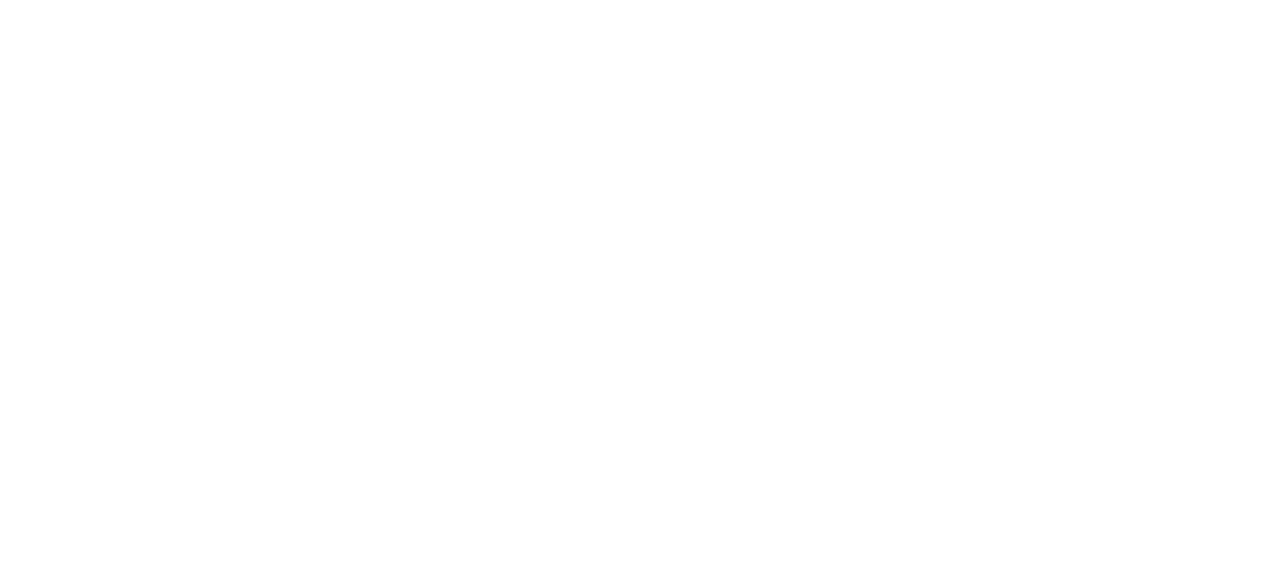
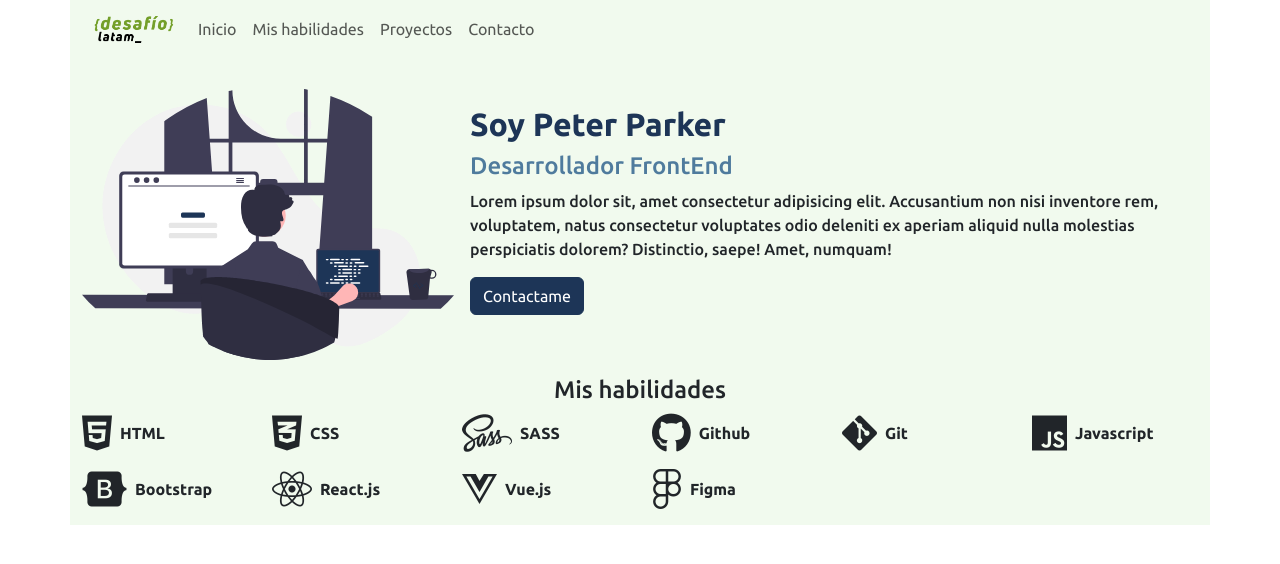
Before and after one commit to egarciav-dev-fe/primer-portafolio, a website: page index.html in a window 1280 px wide. Drawn offline with Linux system fonts and the light colour scheme.

Commit message:
Se realiza creacion de Secciones Hero Section y Habilidades, con respectiva configuracion Sass y patron 7-1 BEM

```diff
--- /dev/null
+++ b/assets/sass/abstracts/_variables.scss
@@ -0,0 +1,7 @@
+$blue: #1d3557;
+
+$bg-primary: #f1faee;
+
+$title-button: #1d3557;
+
+$subtitle: #4f7b9d;
--- /dev/null
+++ b/assets/sass/base/_reset.scss
@@ -0,0 +1,5 @@
+*{
+  margin: 0;
+  padding: 0;
+  border: 0;
+}
--- /dev/null
+++ b/assets/sass/base/_typograpphy.scss
@@ -0,0 +1,17 @@
+.ubuntu-regular {
+  font-family: "Ubuntu", sans-serif;
+  font-weight: 400;
+  font-style: normal;
+}
+
+.ubuntu-medium {
+  font-family: "Ubuntu", sans-serif;
+  font-weight: 500;
+  font-style: normal;
+}
+
+.ubuntu-bold {
+  font-family: "Ubuntu", sans-serif;
+  font-weight: 700;
+  font-style: normal;
+}
--- /dev/null
+++ b/assets/sass/components/_introduce.scss
@@ -0,0 +1,9 @@
+.introduce{
+  &__card-title{
+    color: $title-button;
+
+  }
+  &__card-subtitle{
+    color: $subtitle;
+  }
+}
--- /dev/null
+++ b/assets/sass/layouts/_container.scss
@@ -0,0 +1,3 @@
+.container {
+  background-color: $bg-primary;
+}
--- /dev/null
+++ b/assets/sass/layouts/_introduce.scss
@@ -0,0 +1,8 @@
+.introduce{
+  margin-top: 2rem;
+
+  &__card {
+    background-color: transparent;
+    border: none;
+  }
+}
--- /dev/null
+++ b/assets/sass/layouts/_navbar.scss
@@ -0,0 +1,7 @@
+.navbar-brand{
+  background-color: $bg-primary;
+}
+
+.navbar-brand img {
+  width: 5rem;
+}
--- a/assets/sass/main.scss
+++ b/assets/sass/main.scss
@@ -1,14 +1,21 @@
 // Abstracts
-
+@import
+  'abstracts/variables';
 // Vendors
 @import
   'vendors/bootstrap';
 // Base
-
+@import
+  'base/reset',
+  'base/typograpphy';
 // Layouts
-
+@import
+  'layouts/navbar',
+  'layouts/container',
+  'layouts/introduce';
 // Components
-
+@import
+  'components/introduce';
 // Pages
 
 // Themes
--- a/index.html
+++ b/index.html
@@ -1,11 +1,121 @@
 <!DOCTYPE html>
 <html lang="en">
+
 <head>
   <meta charset="UTF-8">
   <meta name="viewport" content="width=device-width, initial-scale=1.0">
   <title>Mi Primer Portafolio</title>
+  <!-- google fonts -->
+  <link rel="preconnect" href="https://fonts.googleapis.com">
+  <link rel="preconnect" href="https://fonts.gstatic.com" crossorigin>
+  <link
+    href="https://fonts.googleapis.com/css2?family=Ubuntu:ital,wght@0,300;0,400;0,500;0,700;1,300;1,400;1,500;1,700&display=swap"
+    rel="stylesheet">
+  <!-- Font awesome -->
+  <script src="https://kit.fontawesome.com/e4b010c5bc.js" crossorigin="anonymous"></script>
+  <!-- Css propio -->
+  <link rel="stylesheet" href="assets/css/main.css">
 </head>
+
 <body>
+  <div class="container ubuntu-regular">
+    <!-- Header -->
+    <header>
+      <!-- NavBar -->
+      <nav class="navbar navbar-expand-lg">
+        <div class="container-fluid">
+          <a class="navbar-brand" href="#"><img src="assets/img/logo.png" alt="logo"></a>
+          <button class="navbar-toggler" type="button" data-bs-toggle="collapse" data-bs-target="#navbarNav"
+            aria-controls="navbarNav" aria-expanded="false" aria-label="Toggle navigation">
+            <span class="navbar-toggler-icon"></span>
+          </button>
+          <div class="collapse navbar-collapse" id="navbarNav">
+            <ul class="navbar-nav me-auto">
+              <li class="nav-item">
+                <a class="nav-link" href="#">Inicio</a>
+              </li>
+              <li class="nav-item">
+                <a class="nav-link" href="#">Mis habilidades</a>
+              </li>
+              <li class="nav-item">
+                <a class="nav-link" href="#">Proyectos</a>
+              </li>
+              <li class="nav-item">
+                <a class="nav-link" href="#">Contacto</a>
+              </li>
+            </ul>
+          </div>
+        </div>
+      </nav>
+      <!-- Hero Section -->
+      <div class="introduce">
+        <div class="card introduce__card mb-3">
+          <div class="row g-0">
+            <div class="col-md-4">
+              <img src="assets/img/developer.svg" class="img-fluid rounded-start" alt="...">
+            </div>
+            <div class="col-md-8">
+              <div class="card-body">
+                <h4 class="introduce__card-title fs-2 ubuntu-bold">Soy Peter Parker</h4>
+                <h5 class="introduce__card-subtitle ubuntu-medium fs-4">Desarrollador FrontEnd</h5>
+                <p class="card-text ubuntu-medium">Lorem ipsum dolor sit, amet consectetur adipisicing elit. Accusantium
+                  non nisi inventore rem, voluptatem, natus consectetur voluptates odio deleniti ex aperiam aliquid
+                  nulla molestias perspiciatis dolorem? Distinctio, saepe! Amet, numquam!</p>
+                <button type="button" class="btn btn-primary">Contactame</button>
+              </div>
+            </div>
+          </div>
+        </div>
+      </div>
+    </header>
+    <div class="habilities">
+      <h3 class="text-center fs-4">Mis habilidades</h3>
+      <div class="row">
+        <div class="d-flex gap-2 col-6 col-md-3 col-lg-2 mb-3">
+          <i class="fa-brands fa-html5 fs-1"></i>
+          <p class="fw-bold mb-2 mt-auto">HTML</p>
+        </div>
+        <div class="d-flex gap-2 col-6 col-md-3 col-lg-2 mb-3">
+          <i class="fa-brands fa-css3-alt fs-1"></i>
+          <p class="fw-bold mb-2 mt-auto">CSS</p>
+        </div>
+        <div class="d-flex gap-2 col-6 col-md-3 col-lg-2 mb-3">
+          <i class="fa-brands fa-sass fs-1"></i>
+          <p class="fw-bold mb-2 mt-auto">SASS</p>
+        </div>
+        <div class="d-flex gap-2 col-6 col-md-3 col-lg-2 mb-3">
+          <i class="fa-brands fa-github fs-1"></i>
+          <p class="fw-bold mb-2 mt-auto">Github</p>
+        </div>
+        <div class="d-flex gap-2 col-6 col-md-3 col-lg-2 mb-3">
+          <i class="fa-brands fa-git-alt fs-1"></i>
+          <p class="fw-bold mb-2 mt-auto">Git</p>
+        </div>
+        <div class="d-flex gap-2 col-6 col-md-3 col-lg-2 mb-3">
+          <i class="fa-brands fa-js fs-1"></i>
+          <p class="fw-bold mb-2 mt-auto">Javascript</p>
+        </div>
+        <div class="d-flex gap-2 col-6 col-md-3 col-lg-2 mb-3">
+          <i class="fa-brands fa-bootstrap fs-1"></i>
+          <p class="fw-bold mb-2 mt-auto">Bootstrap</p>
+        </div>
+        <div class="d-flex gap-2 col-6 col-md-3 col-lg-2 mb-3">
+          <i class="fa-brands fa-react fs-1"></i>
+          <p class="fw-bold mb-2 mt-auto">React.js</p>
+        </div>
+        <div class="d-flex gap-2 col-6 col-md-3 col-lg-2 mb-3">
+          <i class="fa-brands fa-vuejs fs-1"></i>
+          <p class="fw-bold mb-2 mt-auto">Vue.js</p>
+        </div>
+        <div class="d-flex gap-2 col-6 col-md-3 col-lg-2 mb-3">
+          <i class="fa-brands fa-figma fs-1"></i>
+          <p class="fw-bold mb-2 mt-auto">Figma</p>
+        </div>
+      </div>
+    </div>
+  </div>
+
 
 </body>
+
 </html>
```
Also changed, not shown: assets/css/main.css, assets/img/desktop.png (added), assets/img/developer.svg (added), assets/img/logo.png (added), assets/img/meetcoffee.png (added), assets/img/responsive.png (added), assets/sass/components/_button.scss (added), 1 other file.
